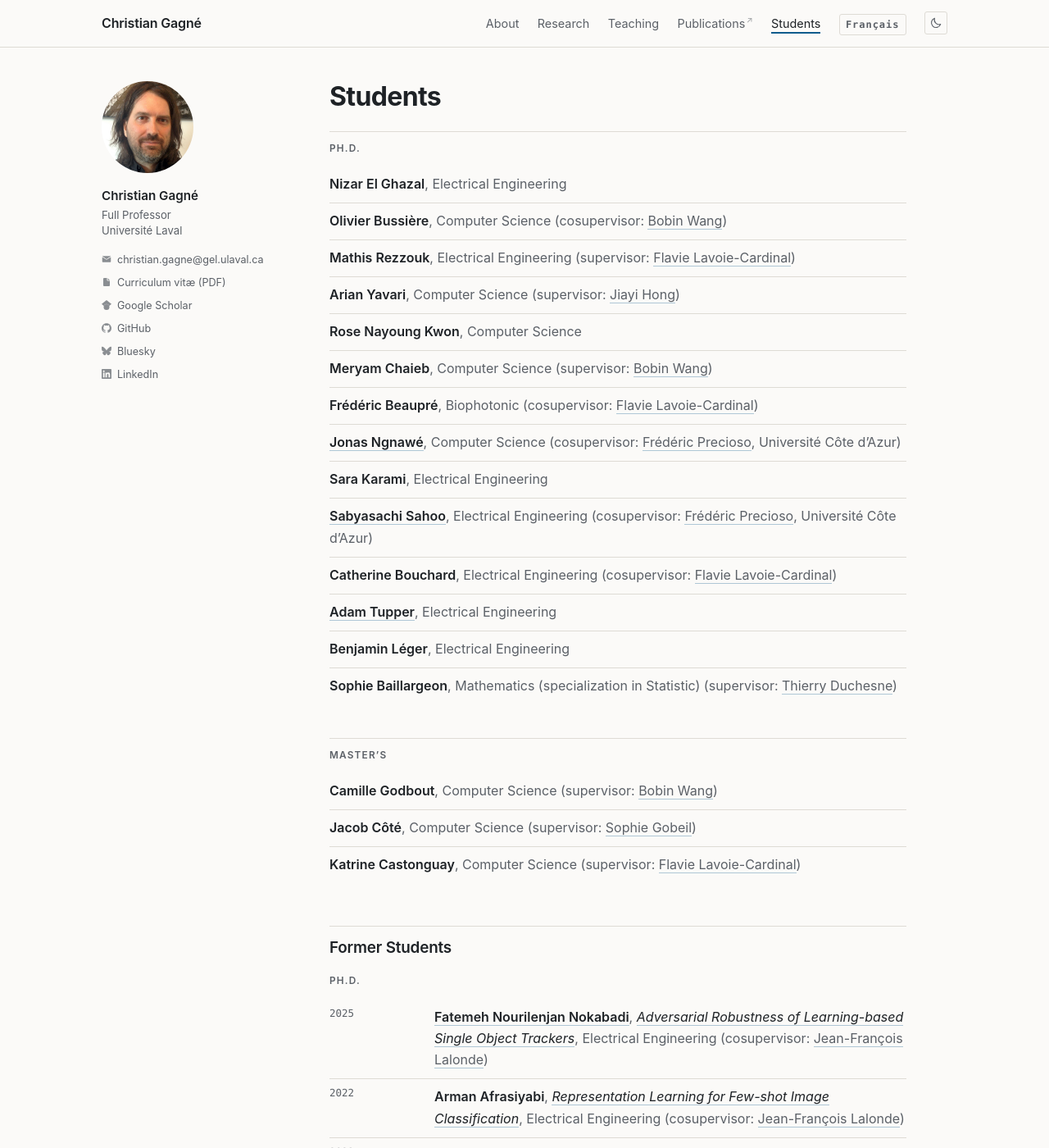
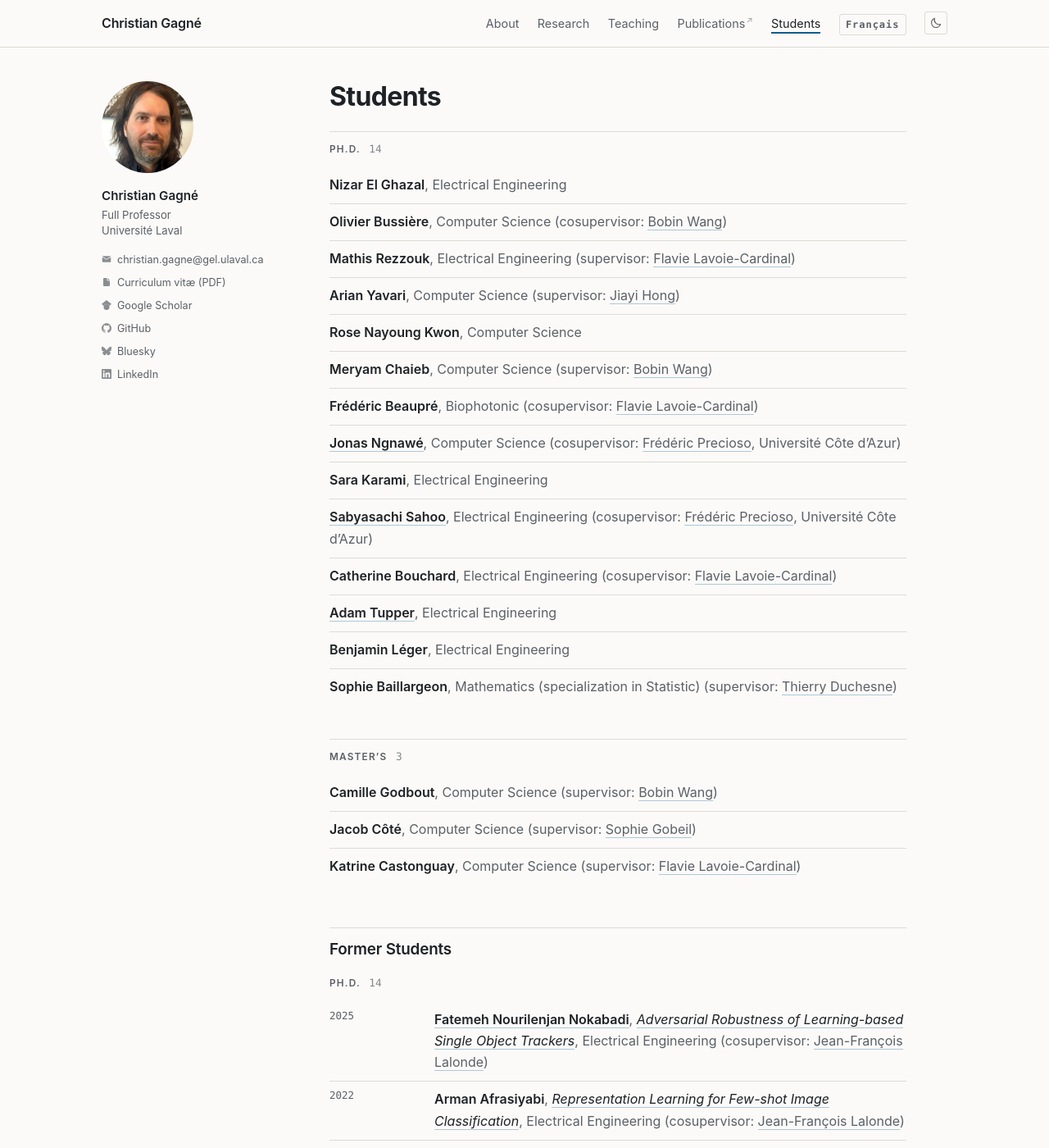
Before and after one commit to chgagne/english, a Jekyll site: the page built from _pages/students.md, in a window 1280 px wide and 1400 px high. Shown: the whole window at 82% size. Built offline with Jekyll 4.4.1, drawn with Linux system fonts in a browser that asks for light colours; cached includes are drawn as plain includes.

Commit message:
Remettre le compte d'étudiants dans les titres de rubrique
Symétrique du dépôt français : chaque rubrique annonce son nombre d'entrées,
vérifié par `check-web.py`, et les six titres reçoivent un identifiant fixe
pour que l'ancre ne change pas au prochain étudiant.

Co-Authored-By: Claude Opus 5 (1M context) <noreply@anthropic.com>

```diff
--- a/_pages/students.md
+++ b/_pages/students.md
@@ -5,7 +5,8 @@ nav: students
 ---
 
 
-## Ph.D.
+## Ph.D. <span class="cpt">14</span>
+{: #phd}
 <!-- cv-section: supervision/doctorat-en-cours -->
 
 - **Nizar El Ghazal**, Electrical Engineering
@@ -24,7 +25,8 @@ nav: students
 - **Sophie Baillargeon**, Mathematics (specialization in Statistic) (supervisor: [Thierry Duchesne](https://www.fsg.ulaval.ca/corps-professoral/thierry-duchesne))
 {: .gens}
 
-## Master's
+## Master's <span class="cpt">3</span>
+{: #masters}
 <!-- cv-section: supervision/maitrise-en-cours -->
 
 - **Camille Godbout**, Computer Science (supervisor: [Bobin Wang](https://www.fsg.ulaval.ca/corps-professoral/bobin-wang))
@@ -33,10 +35,10 @@ nav: students
 {: .gens}
 
 ## Former Students
-{: .coupure}
+{: .coupure #former}
 
-### Ph.D.
-{: .rubrique}
+### Ph.D. <span class="cpt">14</span>
+{: .rubrique #former-phd}
 <!-- cv-section: supervision/doctorat-diplomes -->
 
 - **[Fatemeh Nourilenjan Nokabadi](https://fatemehn.github.io/)**, [*Adversarial Robustness of Learning-based Single Object Trackers*](https://hdl.handle.net/20.500.11794/176643), Electrical Engineering (cosupervisor: [Jean-François Lalonde](http://vision.gel.ulaval.ca/~jflalonde/)) <span class="an">2025</span>
@@ -55,8 +57,8 @@ nav: students
 - **Darwin Brochero**, [*Hydroinformatics and Diversity in Hydrological Ensemble Prediction Systems*](http://hdl.handle.net/20.500.11794/24547), Water Engineering (supervisor: [François Anctil](https://www.gci.ulaval.ca/departement-et-professeurs/professeurs-et-personnel/professeurs/fiche/show/anctil-francois/)) <span class="an">2013</span>
 {: .gens}
 
-### Master's
-{: .rubrique}
+### Master's <span class="cpt">14</span>
+{: .rubrique #former-masters}
 <!-- cv-section: supervision/maitrise-diplomes -->
 
 - **Cynthia García Ybarra**, [*Adversarial Random Forest for Synthetic Electronic Health Records Generation*](https://hdl.handle.net/20.500.11794/174783), Computer Science (cosupervisor: [Anne-Sophie Charest](https://www.fsg.ulaval.ca/corps-professoral/anne-sophie-charest)) <span class="an">2025</span>
@@ -75,8 +77,8 @@ nav: students
 - **François-Michel De Rainville**, [*Design d'expérimentation interactif : Aide à la compréhension de systèmes complexes*](http://hdl.handle.net/20.500.11794/22172), Electrical Engineering (supervisor: [Denis Laurendeau](https://www.gelgif.ulaval.ca/departement-et-professeurs/personnel-et-professeurs/professeurs/fiche/show/laurendeau-denis/)) <span class="an">2010</span>
 {: .gens}
 
-### Postdoctoral Fellows
-{: .rubrique}
+### Postdoctoral Fellows <span class="cpt">8</span>
+{: .rubrique #postdocs}
 <!-- cv-section: supervision/postdoctoraux -->
 
 - **Fatemeh Gholi Zadeh Kharrat**, cosupervisor: [Caroline Sirois](http://www.crchudequebec.ulaval.ca/recherche/chercheurs/caroline-sirois/) <span class="an">2020–2023</span>
--- a/_sass/cgagne.scss
+++ b/_sass/cgagne.scss
@@ -313,6 +313,18 @@ a:hover > .ic { opacity: 1; }
     font-weight: 600;
   }
 
+  // Nombre d'entrées annoncé par une rubrique. Écrit à la main dans la page et
+  // confronté par check-web.py au nombre de puces : il ne peut pas vieillir
+  // sans que le contrôle le dise.
+  .cpt {
+    margin-left: .5em;
+    color: var(--mu);
+    font: 400 .8rem/1 var(--mono);
+    letter-spacing: 0;
+    text-transform: none;
+    opacity: .75;
+  }
+
   // « Anciens étudiants » coupe la page en deux : le titre reprend la main et
   // les rubriques qu'il contient gardent le style d'étiquette des autres pages.
   h2.coupure {
```
Also changed, not shown: CLAUDE.md (+9 -0 lines).
